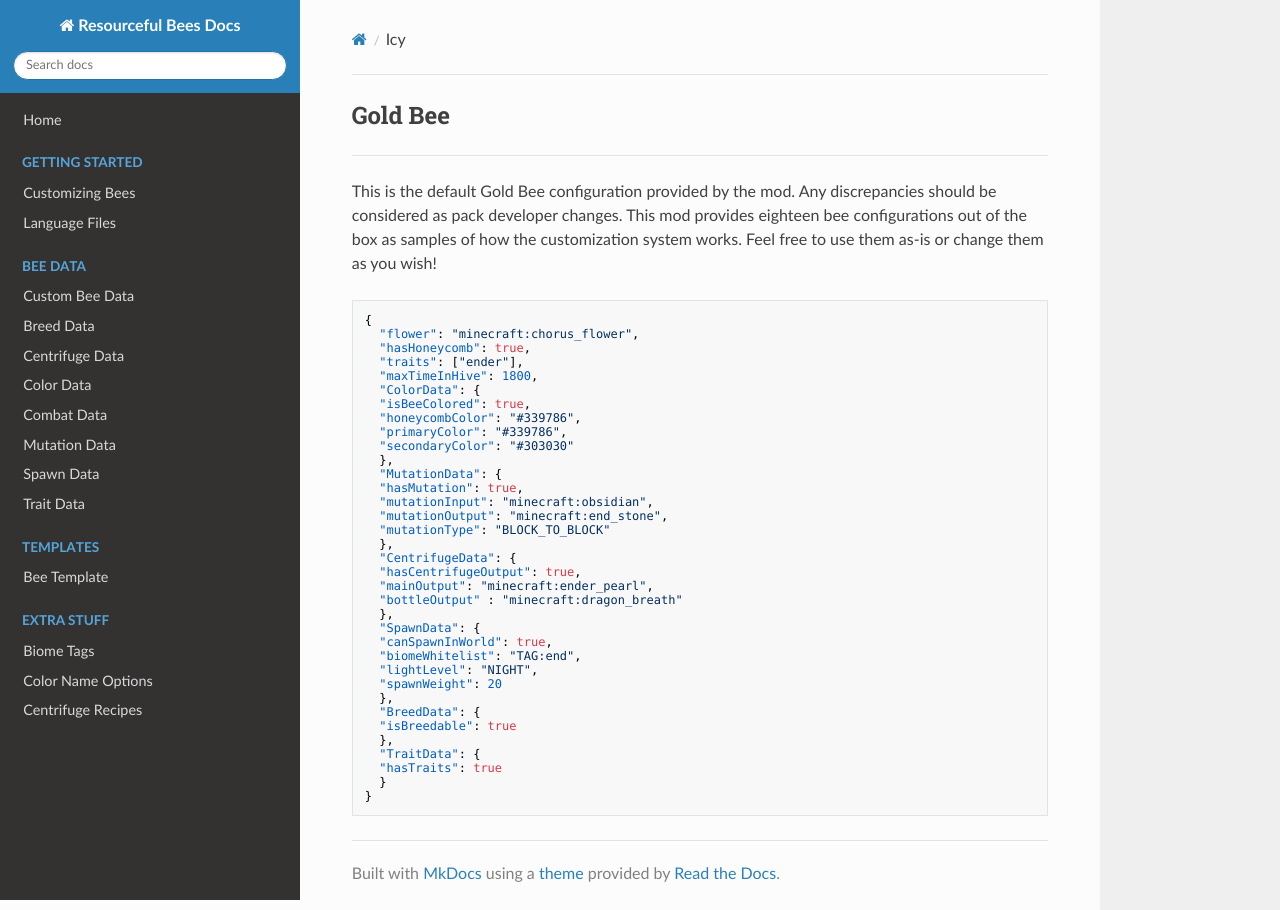
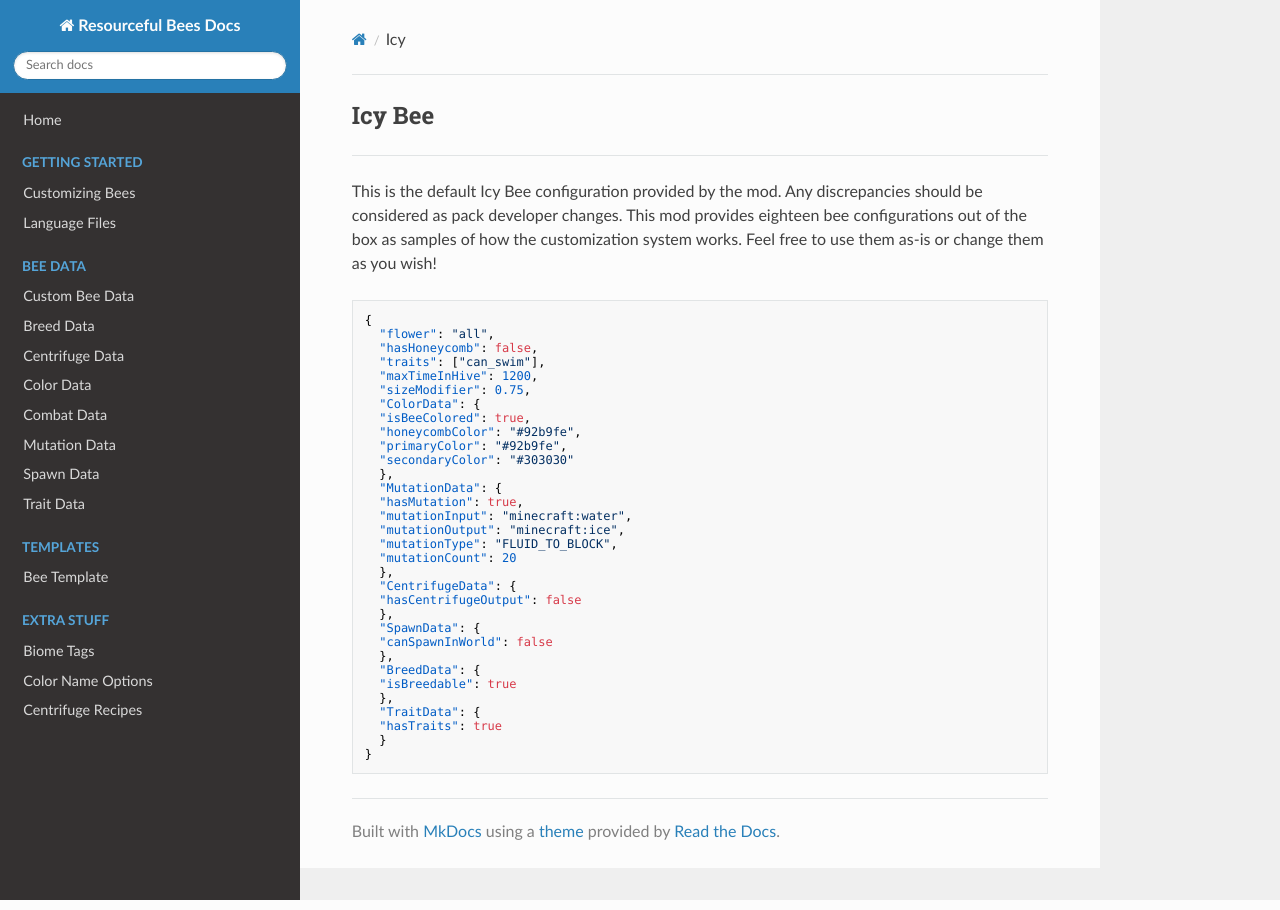
Before and after one commit to Team-Resourceful/ResourcefulBeesDocs, an MkDocs documentation site: the page built from docs/default_bees/icy.md, in a window 1280 px wide. Built offline with MkDocs 1.6.1, drawn with Linux system fonts in a browser that asks for light colours; nearby versions of some CDN libraries.

Commit message:
docs/default_bees/icy.md updated from https://stackedit.io/

````diff
--- a/docs/default_bees/icy.md
+++ b/docs/default_bees/icy.md
@@ -1,35 +1,32 @@
-## **Gold Bee**
+## **Icy Bee**
 ***
-This is the default Gold Bee configuration provided by the mod. Any discrepancies should be considered as pack developer changes. This mod provides eighteen bee configurations out of the box as samples of how the customization system works. Feel free to use them as-is or change them as you wish!
+This is the default Icy Bee configuration provided by the mod. Any discrepancies should be considered as pack developer changes. This mod provides eighteen bee configurations out of the box as samples of how the customization system works. Feel free to use them as-is or change them as you wish!
 
 ```json
 {
-  "flower": "minecraft:chorus_flower",
-  "hasHoneycomb": true,
-  "traits": ["ender"],
-  "maxTimeInHive": 1800,
+  "flower": "all",
+  "hasHoneycomb": false,
+  "traits": ["can_swim"],
+  "maxTimeInHive": 1200,
+  "sizeModifier": 0.75,
   "ColorData": {
   "isBeeColored": true,
-  "honeycombColor": "#339786",
-  "primaryColor": "#339786",
+  "honeycombColor": "#92b9fe",
+  "primaryColor": "#92b9fe",
   "secondaryColor": "#303030"
   },
   "MutationData": {
   "hasMutation": true,
-  "mutationInput": "minecraft:obsidian",
-  "mutationOutput": "minecraft:end_stone",
-  "mutationType": "BLOCK_TO_BLOCK"
+  "mutationInput": "minecraft:water",
+  "mutationOutput": "minecraft:ice",
+  "mutationType": "FLUID_TO_BLOCK",
+  "mutationCount": 20
   },
   "CentrifugeData": {
-  "hasCentrifugeOutput": true,
-  "mainOutput": "minecraft:ender_pearl",
-  "bottleOutput" : "minecraft:dragon_breath"
+  "hasCentrifugeOutput": false
   },
   "SpawnData": {
-  "canSpawnInWorld": true,
-  "biomeWhitelist": "TAG:end",
-  "lightLevel": "NIGHT",
-  "spawnWeight": 20
+  "canSpawnInWorld": false
   },
   "BreedData": {
   "isBreedable": true
````
Also changed, not shown: other parts of docs/default_bees/icy.md (+1 -1 lines).
